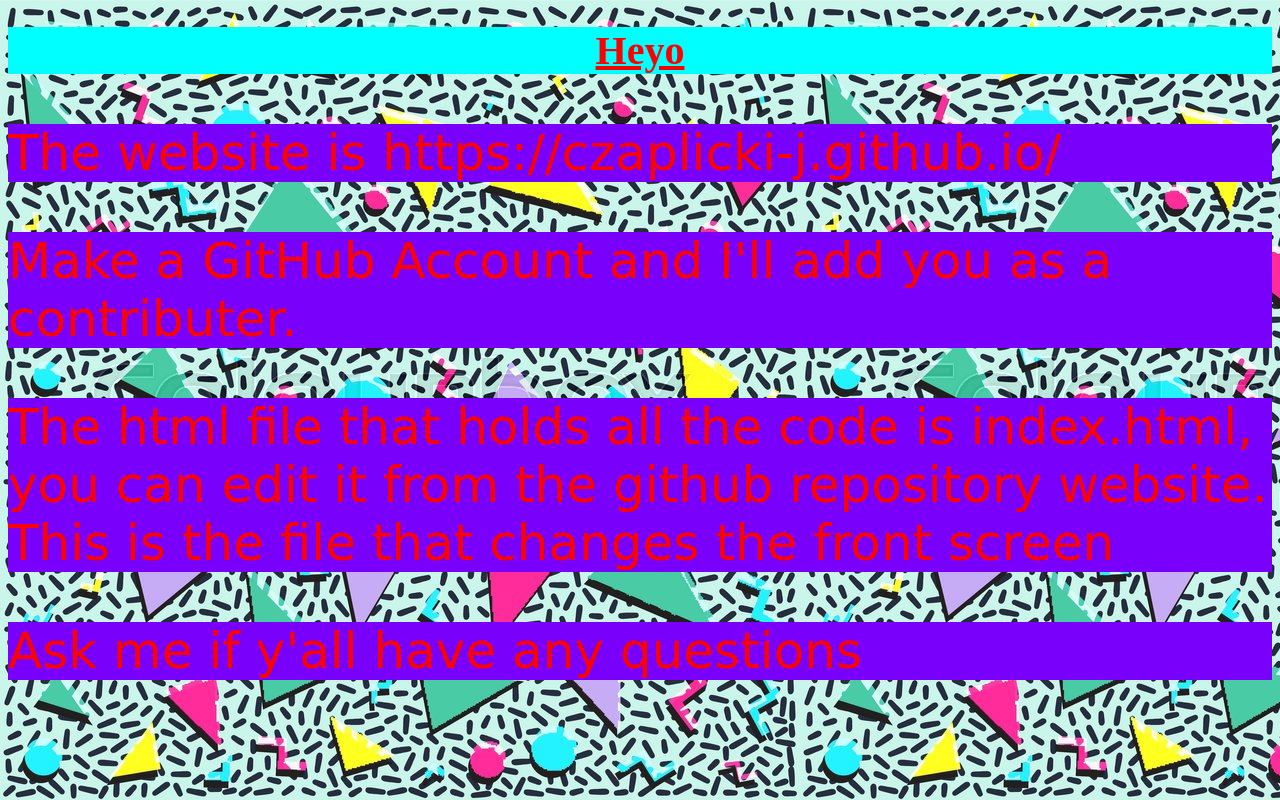
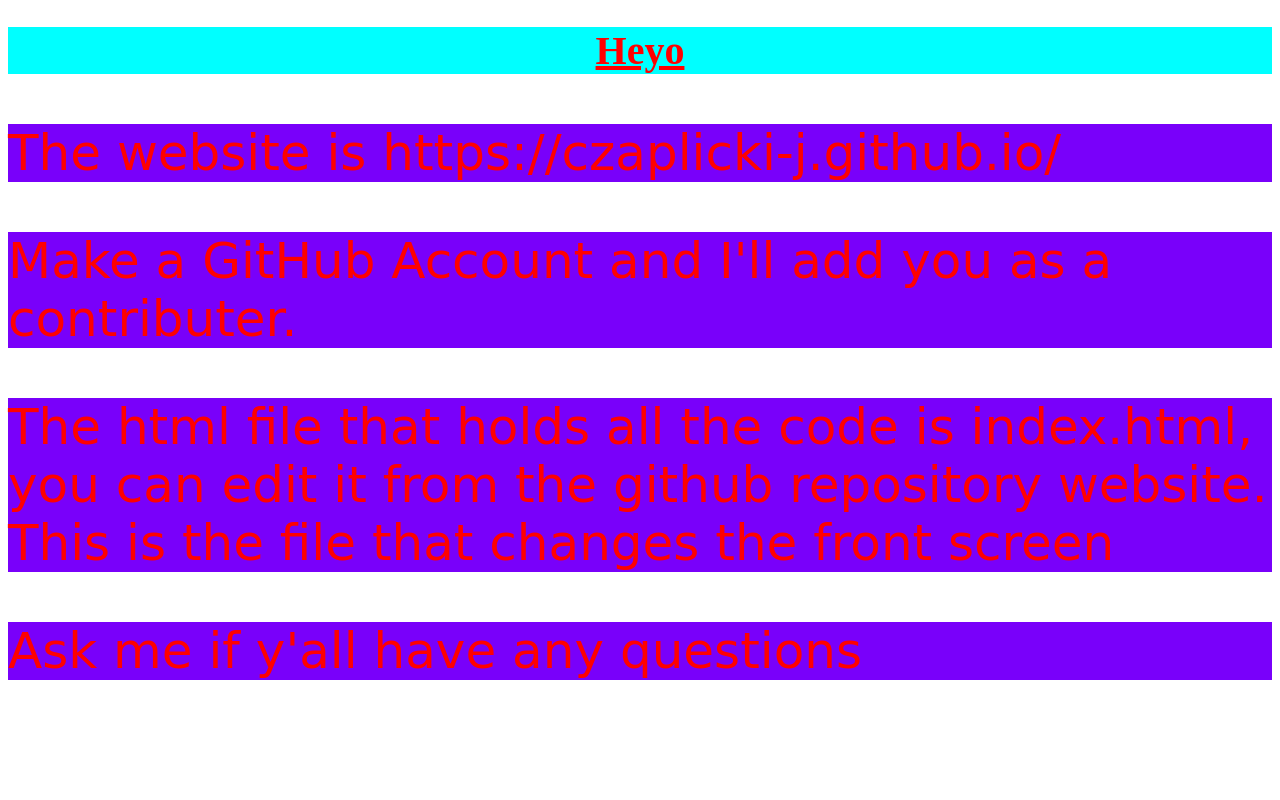
Before and after one commit to czaplicki-j/czaplicki-j.github.io, a plain HTML site: page index.html in a window 1280 px wide. Drawn offline with Linux system fonts and the light colour scheme.

Commit message:
Update index.html

```diff
--- a/index.html
+++ b/index.html
@@ -3,11 +3,6 @@
   <head>
     <title>Discrete Structures Stuffz</title>
     <link rel="stylesheet" type="text/css" href="/css/main.css">
-    <style>
-      body{
-        background-image: url("https://czaplicki-j.github.io/90s.jpg");
-      }
-    </style>
   </head>
 <body>
 <h1>Heyo</h1>
```
